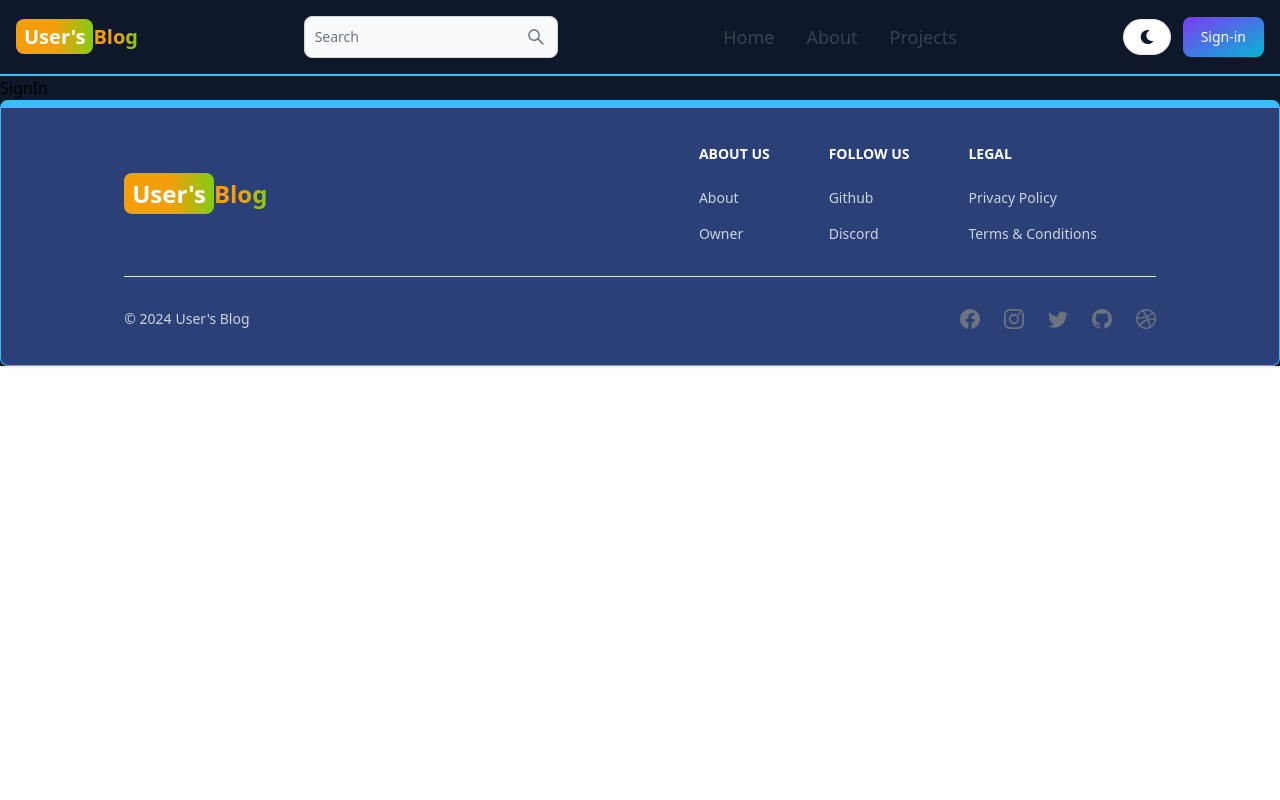
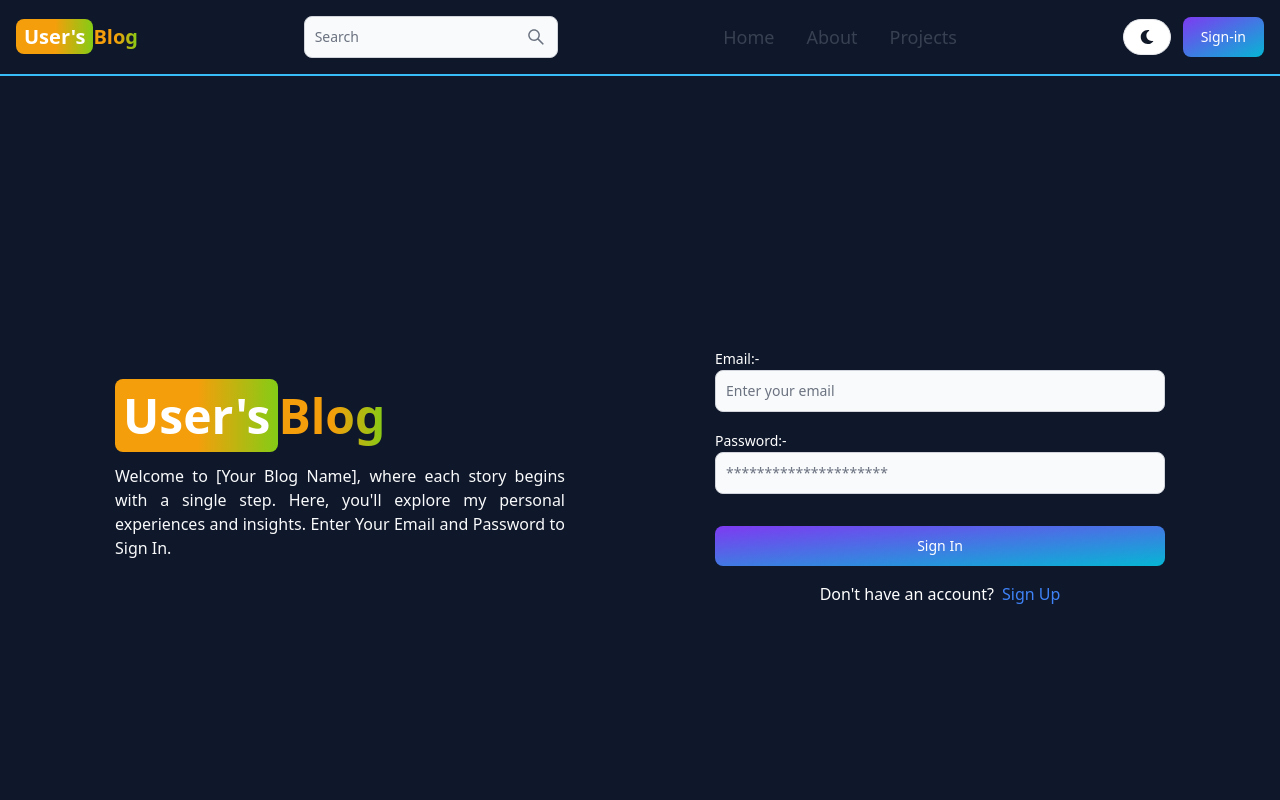
Before and after one commit to srm04072024/Blog_Project, a React (Vite) app in the folder client/: page /sign-in in a window 1280 px wide. Shown: the top 800 px of the page. Built offline with nearby package versions, Linux system fonts and the light colour scheme.

Commit message:
fix:fix error handling

```diff
--- a/client/src/pages/SignIn.jsx
+++ b/client/src/pages/SignIn.jsx
@@ -1,7 +1,124 @@
 // import React from "react";
+import { useState } from "react";
+import { Alert, Button, Label, Spinner, TextInput } from "flowbite-react";
+import { Link, useNavigate } from "react-router-dom";
+function SignIn() {
+  const [FormData, setFormData] = useState({});
+  const [errorMessage, setErrorMessage] = useState(null);
+  const [loading, setLoading] = useState(false);
+  const navigate = useNavigate();
+  const handleChange = (e) => {
+    setFormData({ ...FormData, [e.target.id]: e.target.value.trim() });
+  };
+  const handleSubmit = async (e) => {
+    e.preventDefault();
+    if (
+      !FormData.email ||
+      !FormData.password ||
+      FormData.email === "" ||
+      FormData.password === ""
+    ) {
+      return setErrorMessage("Please fill all the fields");
+    }
+    try {
+      setLoading(true);
+      setErrorMessage(null);
+      const res = await fetch("/api/auth/signin", {
+        method: "POST",
+        headers: {
+          "Content-Type": "application/json",
+        },
+        body: JSON.stringify(FormData),
+      });
+      const data = await res.json();
+      if (data.success === false) {
+        setErrorMessage(data.message);
+      }
+      setLoading(false);
+      if (res.ok) {
+        navigate("/");
+      }
+    } catch (error) {
+      setErrorMessage(error.message);
+      setLoading(false);
+    }
+  };
+  return (
+    <div className=" min-h-screen grid grid-cols-1 md:grid-cols-2 items-center p-10 gap-6 md:gap-0">
+      {/* Left */}
+      <div className=" sm:w-3/4 mx-auto">
+        <Link
+          to="/"
+          className=" self-center whitespace-nowrap text-5xl font-bold"
+        >
+          <span className=" px-2 py-1 bg-gradient-to-r from-amber-500 via-amber-500 to-lime-500 rounded-lg text-white">
+            User's
+          </span>
+          <span className=" bg-clip-text text-transparent bg-gradient-to-r from-amber-500 via-amber-500 to-lime-500">
+            Blog
+          </span>
+        </Link>
+        <p className="mt-6 text-justify text-gray-50">
+          Welcome to [Your Blog Name], where each story begins with a single
+          step. Here, you'll explore my personal experiences and insights. Enter
+          Your Email and Password to Sign In.
+        </p>
+      </div>
+      {/* Right */}
+      <div>
+        <form
+          className=" flex flex-col gap-4 sm:w-3/4 mx-auto"
+          onSubmit={handleSubmit}
+        >
+          <div>
+            <Label value="Email:-" className=" text-white" />
+            <TextInput
+              type="email"
+              placeholder="Enter your email"
+              id="email"
+              onChange={handleChange}
+            />
+          </div>
+          <div>
+            <Label value="Password:-" className=" text-white" />
+            <TextInput
+              type="password"
+              placeholder="*********************"
+              id="password"
+              onChange={handleChange}
+            />
+          </div>
 
-function SignIn() {
-  return <div>SignIn</div>;
+          <Button
+            gradientDuoTone="purpleToBlue"
+            className="rounded-lg mt-4"
+            type="submit"
+            disabled={loading}
+          >
+            {loading ? (
+              <>
+                <Spinner size="sm" />
+                <span className=" pl-4">Loading...</span>
+              </>
+            ) : (
+              "Sign In"
+            )}
+          </Button>
+        </form>
+        <div className="w-full text-center mt-4">
+          <span className=" text-white">Don't have an account?</span>
+          <Link to="/sign-up" className="text-blue-500 pl-2">
+            Sign Up
+          </Link>
+        </div>
+        {errorMessage && (
+          <Alert type="error" className="mt-4 sm:w-3/4 mx-auto" color="failure">
+            {errorMessage}
+          </Alert>
+        )}
+      </div>
+    </div>
+  );
 }
 
 export default SignIn;
--- a/client/src/pages/SignUp.jsx
+++ b/client/src/pages/SignUp.jsx
@@ -12,8 +12,15 @@ function SignUP() {
   };
   const handleSubmit = async (e) => {
     e.preventDefault();
-    if (!FormData.username || !FormData.email || !FormData.password) {
-      setErrorMessage("Please fill all the fields");
+    if (
+      !FormData.username ||
+      !FormData.email ||
+      !FormData.password ||
+      FormData.username === "" ||
+      FormData.email === "" ||
+      FormData.password === ""
+    ) {
+      return setErrorMessage("Please fill all the fields");
     }
     try {
       setLoading(true);
@@ -30,12 +37,16 @@ function SignUP() {
         return setErrorMessage(data.message);
       }
       setLoading(false);
-      navigate("/sign-in");
+      if (res.ok) {
+        navigate("/sign-in");
+      }
     } catch (error) {
+      setErrorMessage(error.message);
       setLoading(false);
-      setErrorMessage(error.message);
     }
   };
+
+  console.log(errorMessage);
   return (
     <div className=" min-h-screen grid grid-cols-1 md:grid-cols-2 items-center p-10 gap-6 md:gap-0">
       {/* Left */}
@@ -109,7 +120,7 @@ function SignUP() {
         </form>
         <div className="w-full text-center mt-4">
           <span className=" text-white">Have an account?</span>
-          <Link to="/sign-in" className="text-blue-500">
+          <Link to="/sign-in" className="text-blue-500 pl-2">
             Sign In
           </Link>
         </div>
```
